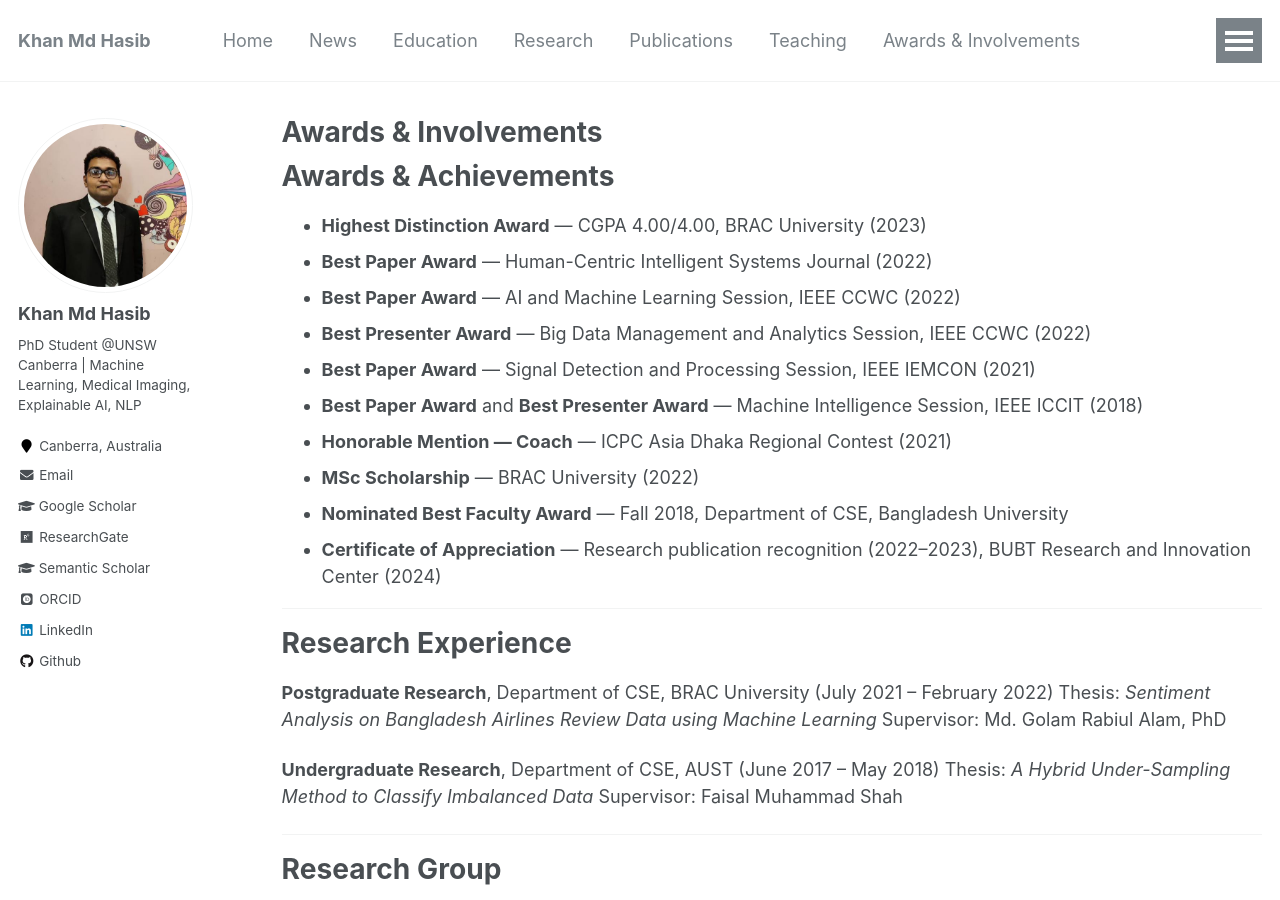
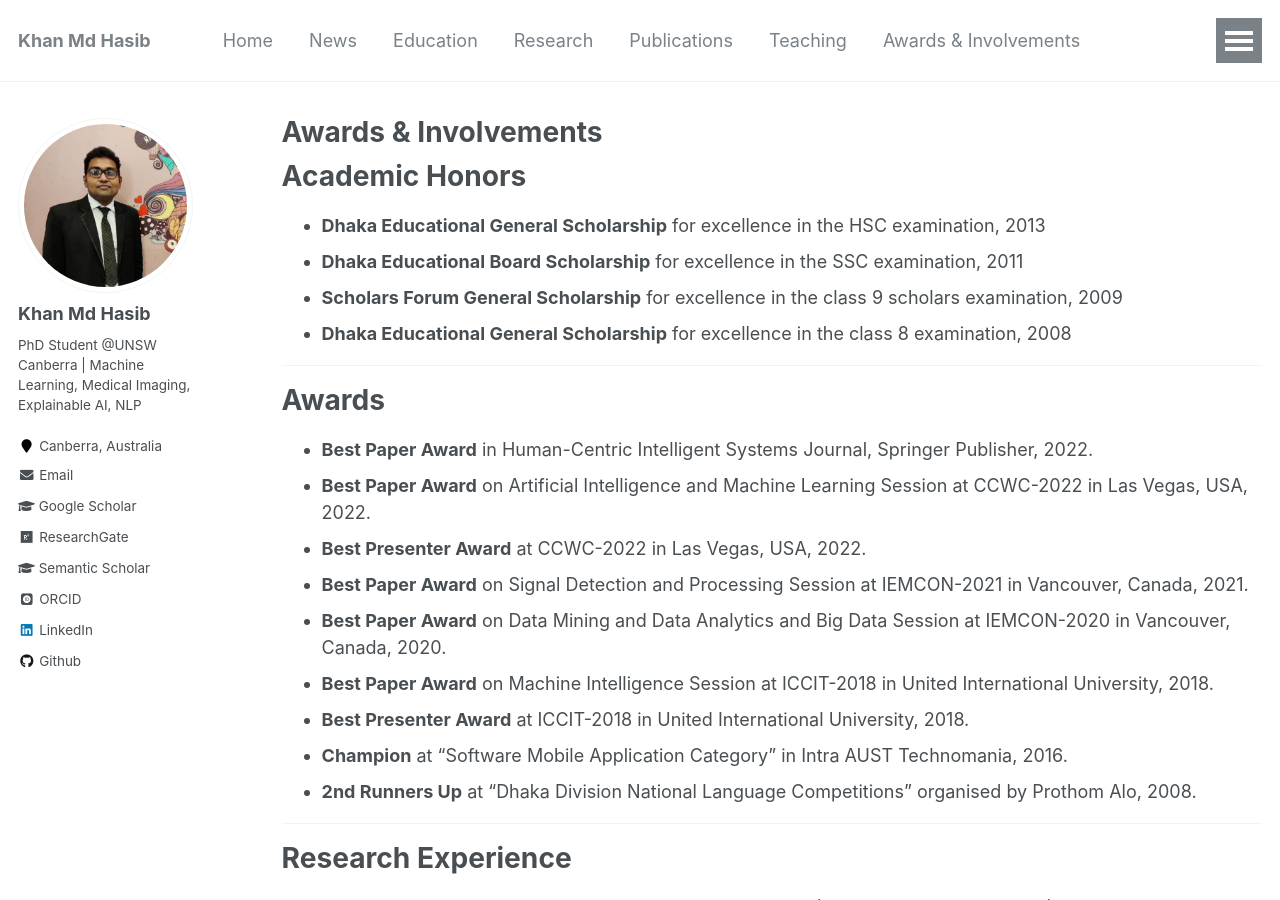
Before and after one commit to hasibaust13/hasibaust13.github.io, a Jekyll site: the page built from _pages/awards.md, in a window 1280 px wide and 900 px high. Built offline with Jekyll 4.4.1, drawn with Linux system fonts in a browser that asks for light colours; some web fonts are replaced.

Commit message:
Replace Awards & Achievements with Academic Honors and Awards sections
Added Academic Honors (scholarships) and detailed Awards (best paper,
best presenter, champion) sections to Awards & Involvements page.

```diff
--- a/_pages/awards.md
+++ b/_pages/awards.md
@@ -5,18 +5,26 @@
 author_profile: true
 ---
 
-# Awards & Achievements
+# Academic Honors
 
-* **Highest Distinction Award** — CGPA 4.00/4.00, BRAC University (2023)
-* **Best Paper Award** — Human-Centric Intelligent Systems Journal (2022)
-* **Best Paper Award** — AI and Machine Learning Session, IEEE CCWC (2022)
-* **Best Presenter Award** — Big Data Management and Analytics Session, IEEE CCWC (2022)
-* **Best Paper Award** — Signal Detection and Processing Session, IEEE IEMCON (2021)
-* **Best Paper Award** and **Best Presenter Award** — Machine Intelligence Session, IEEE ICCIT (2018)
-* **Honorable Mention — Coach** — ICPC Asia Dhaka Regional Contest (2021)
-* **MSc Scholarship** — BRAC University (2022)
-* **Nominated Best Faculty Award** — Fall 2018, Department of CSE, Bangladesh University
-* **Certificate of Appreciation** — Research publication recognition (2022–2023), BUBT Research and Innovation Center (2024)
+* **Dhaka Educational General Scholarship** for excellence in the HSC examination, 2013
+* **Dhaka Educational Board Scholarship** for excellence in the SSC examination, 2011
+* **Scholars Forum General Scholarship** for excellence in the class 9 scholars examination, 2009
+* **Dhaka Educational General Scholarship** for excellence in the class 8 examination, 2008
+
+---
+
+# Awards
+
+* **Best Paper Award** in Human-Centric Intelligent Systems Journal, Springer Publisher, 2022.
+* **Best Paper Award** on Artificial Intelligence and Machine Learning Session at CCWC-2022 in Las Vegas, USA, 2022.
+* **Best Presenter Award** at CCWC-2022 in Las Vegas, USA, 2022.
+* **Best Paper Award** on Signal Detection and Processing Session at IEMCON-2021 in Vancouver, Canada, 2021.
+* **Best Paper Award** on Data Mining and Data Analytics and Big Data Session at IEMCON-2020 in Vancouver, Canada, 2020.
+* **Best Paper Award** on Machine Intelligence Session at ICCIT-2018 in United International University, 2018.
+* **Best Presenter Award** at ICCIT-2018 in United International University, 2018.
+* **Champion** at "Software Mobile Application Category" in Intra AUST Technomania, 2016.
+* **2nd Runners Up** at "Dhaka Division National Language Competitions" organised by Prothom Alo, 2008.
 
 ---
 
```
